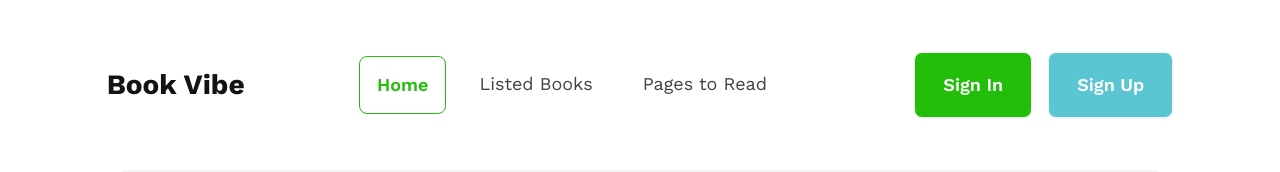
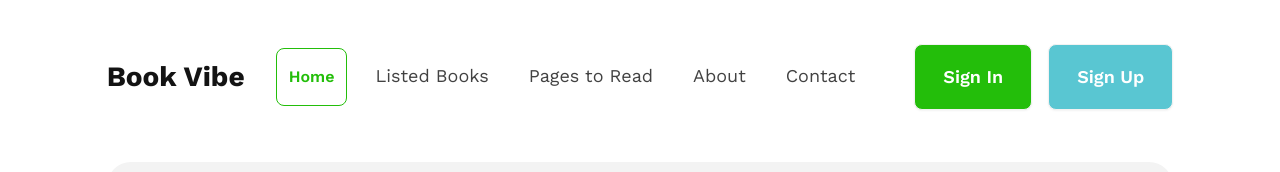
Before and after one commit to Yamin39/book-vibe, a React (Vite) app: page / in a window 1280 px wide. Shown: the top 172 px of the page. Built offline with nearby package versions, Linux system fonts and the light colour scheme; a web font is replaced by a local one.

Commit message:
fixed navbar responsiveness

```diff
--- a/src/Routes/Root.css
+++ b/src/Routes/Root.css
@@ -14,8 +14,18 @@
 
 nav a.active {
   color: rgb(35, 190, 10);
-  font-size: 18px;
+  font-size: 1.125rem;
   font-weight: 600;
   border: 1px solid rgb(35, 190, 10);
   border-radius: 8px;
 }
+
+@media screen and (max-width:1300px) {
+  nav a.active {
+    font-size: 1rem;
+  }
+  .menu a {
+    padding-left: 0.75rem;
+    padding-right: 0.75rem;
+  }
+}
--- a/src/Routes/Root.jsx
+++ b/src/Routes/Root.jsx
@@ -4,7 +4,7 @@ import "./Root.css";
 
 const Root = () => {
   return (
-    <div className="w-10/12 mx-auto max-w-[1440px] my-12 font-work-sans">
+    <div className="w-10/12 mx-auto max-w-[1440px] mt-6 sm:mt-10 mb-12 font-work-sans">
       <Navbar></Navbar>
       <Outlet></Outlet>
     </div>
--- a/src/components/Navbar/Navbar.jsx
+++ b/src/components/Navbar/Navbar.jsx
@@ -1,7 +1,7 @@
 import { Link, NavLink } from "react-router-dom";
 
 const Navbar = () => {
-  const navLinkStyleClasses = "text-lg text-dark-80 py-[0.875rem] px-[1.063rem] mr-4 hover:text-primary-green";
+  const navLinkStyleClasses = "xl:text-lg text-dark-80 py-[0.875rem] px-2 xl:px-[1rem] mr-4 lg:mr-2 xl:mr-4 hover:text-primary-green";
   const link = (
     <>
       <NavLink to="/" className={navLinkStyleClasses}>
@@ -12,6 +12,12 @@ const Navbar = () => {
       </NavLink>
       <NavLink to="/pages-to-read" className={navLinkStyleClasses}>
         Pages to Read
+      </NavLink>
+      <NavLink to="/about" className={navLinkStyleClasses}>
+        About
+      </NavLink>
+      <NavLink to="/contact" className={navLinkStyleClasses}>
+        Contact
       </NavLink>
     </>
   );
@@ -29,18 +35,18 @@ const Navbar = () => {
             {link}
           </ul>
         </div>
-        <Link to="/" className="text-2xl md:text-[1.75rem] font-bold text-dark">
+        <Link to="/" className="text-2xl md:text-[1.75rem] font-bold text-dark w-max">
           Book Vibe
         </Link>
       </div>
-      <div className="hidden lg:flex">
-        <ul className="menu menu-horizontal px-1">{link}</ul>
+      <div className="hidden lg:flex mx-2">
+        <ul className="menu menu-horizontal justify-center px-1">{link}</ul>
       </div>
-      <div className="space-x-2 md:space-x-4">
-        <button className="btn hover:opacity-80 md:text-lg font-semibold py-3 min-h-0 text-white md:px-7 md:py-[1.125rem] h-auto hover:bg-primary-green bg-primary-green">
+      <div className="space-x-2 md:space-x-4 lg:space-x-3 xl:space-x-4">
+        <button className="btn hover:opacity-80 md:text-lg lg:text-sm xl:text-lg font-semibold py-3 min-h-0 text-white md:px-7 lg:px-5 xl:px-7 md:py-[1.125rem] h-auto hover:bg-primary-green bg-primary-green">
           Sign In
         </button>
-        <button className="btn hover:opacity-80 hover:bg-[#59C6D2] py-3 min-h-0 md:text-lg font-semibold text-white md:px-7 md:py-[1.125rem] h-auto bg-[#59C6D2]">
+        <button className="btn hover:opacity-80 hover:bg-[#59C6D2] py-3 min-h-0 md:text-lg lg:text-sm xl:text-lg font-semibold text-white md:px-7 lg:px-5 xl:px-7 md:py-[1.125rem] h-auto bg-[#59C6D2]">
           Sign Up
         </button>
       </div>
--- a/src/pages/PagesToRead/PagesToRead.jsx
+++ b/src/pages/PagesToRead/PagesToRead.jsx
@@ -42,7 +42,7 @@ const PagesToRead = () => {
           >
             <Tooltip></Tooltip>
             <CartesianGrid strokeDasharray="3 3" />
-            <XAxis className="text-[0.5rem] sm:text-xs" dataKey="bookName" interval={0} tick={<CustomXAxisTick width={(400 - 80) / 7} />} />
+            <XAxis className="text-[0.5rem] sm:text-base" dataKey="bookName" interval={0} tick={<CustomXAxisTick width={(400 - 80) / 7} />} />
             <YAxis />
             <Bar dataKey="totalPages" fill="#8884d8" shape={<TriangleBar />} label={{ position: "top" }}>
               {readListBooks.map((entry, index) => (
```
Also changed, not shown: 1 other file (tests, documents, lock files or other folders).
